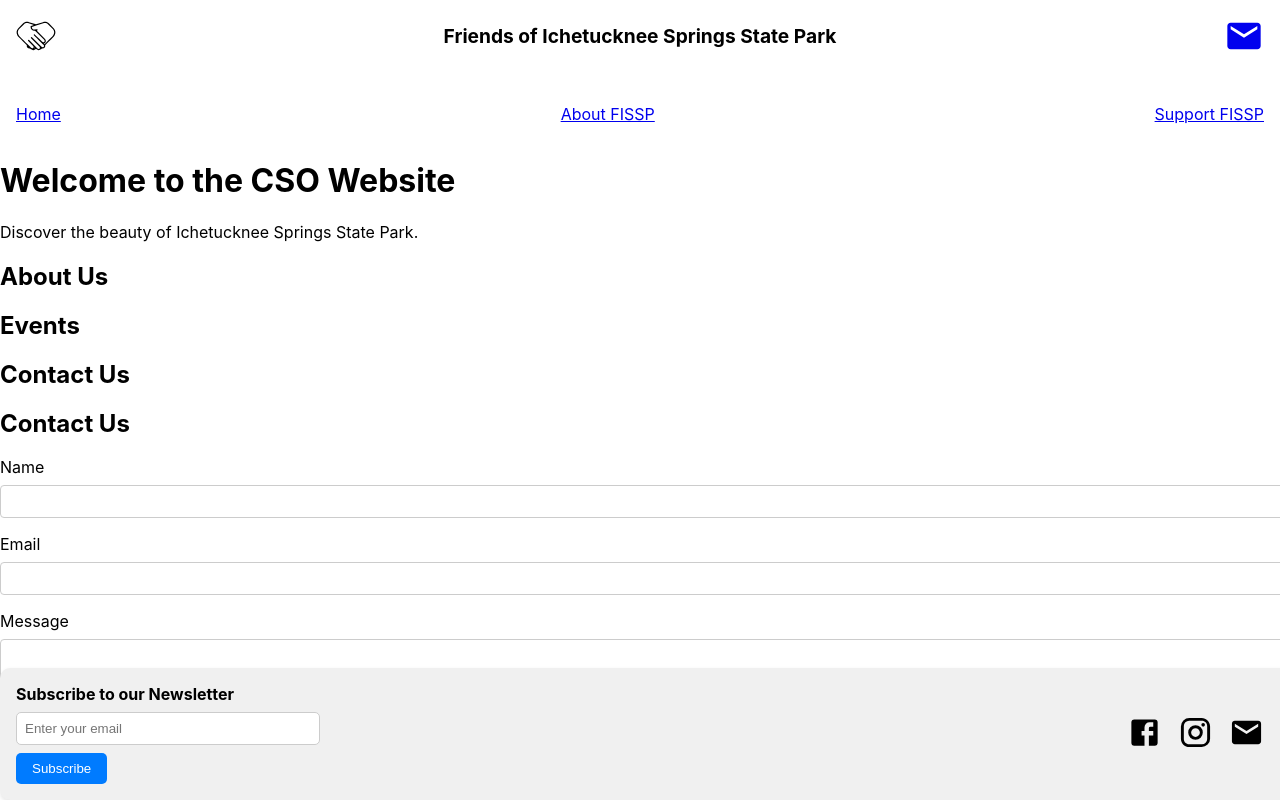
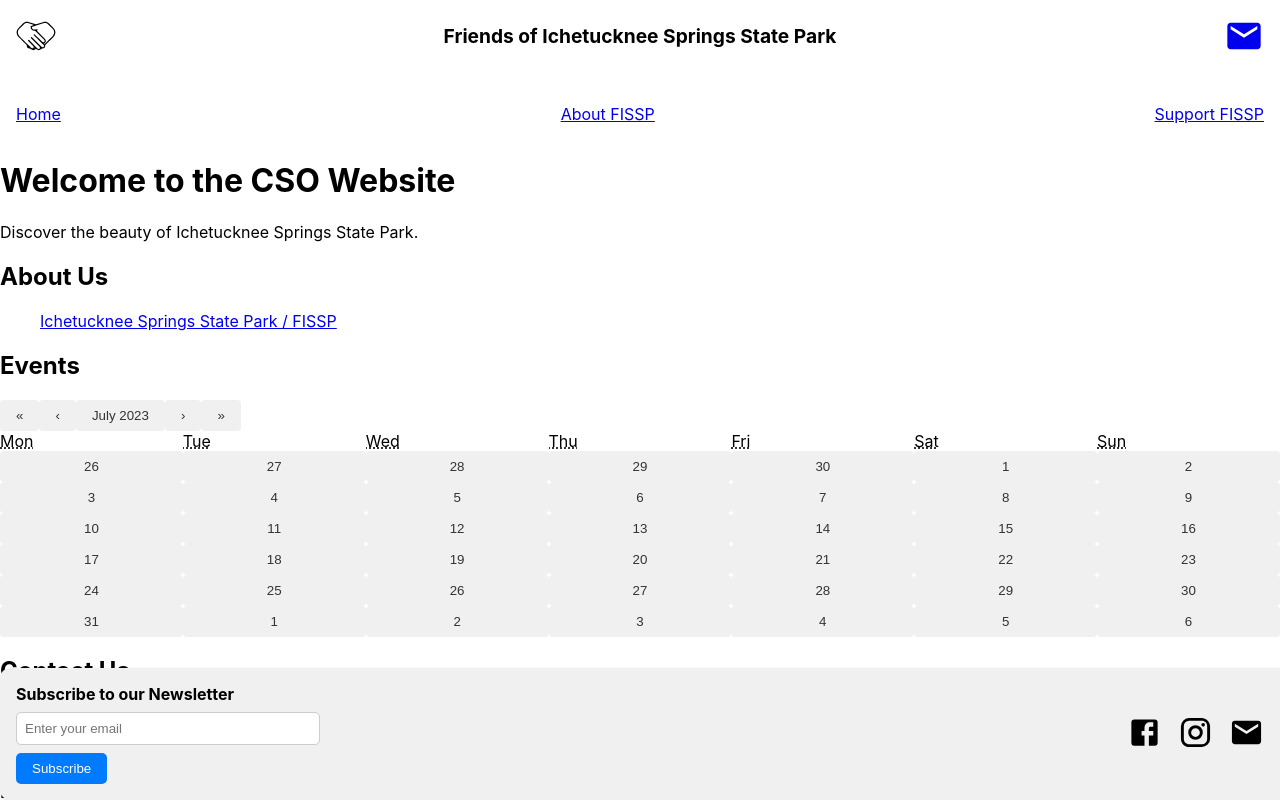
Before and after one commit to d3mmalition/FISSP-Project, a React (Create React App) app: page / in a window 1280 px wide. Shown: the top 800 px of the page. Built offline with nearby package versions, Linux system fonts and the light colour scheme.

Commit message:
content update

```diff
--- a/src/App.js
+++ b/src/App.js
@@ -5,6 +5,7 @@
 import Header from './components/Header/Header';
 import Footer from './components/Footer/Footer';
 import About from './components/About/About';
+import Support from './components/Support/Support';
 
 // Import other components as needed
 
@@ -17,7 +18,8 @@
           <Routes>
             <Route path="/" element={<Homepage />} />
             <Route path="/about" element={<About />} />
-            {/* <Route path="/about" element={<About />} /> */}
+            <Route path="/support" element={<Support />} />
+
             {/* Add more routes for different pages */}
           </Routes>
         </div>
--- a/src/components/Header/Header.js
+++ b/src/components/Header/Header.js
@@ -27,7 +27,7 @@
                         <a href="/about">About FISSP</a>
                     </li>
                     <li className="nav-link">
-                        <a href="/about">Support FISSP</a>
+                        <a href="/support">Support FISSP</a>
                     </li>
                     {/* Add more navigation links as needed */}
                 </ul>
--- a/src/components/Homepage.js
+++ b/src/components/Homepage.js
@@ -1,7 +1,13 @@
 import React from 'react';
 import ContactForm from './Homepage/ContactForm';
+import Calendar from 'react-calendar';
+
+import '../App.css'
+import FacebookWidget from './Homepage/FbWidget';
 
 function Homepage() {
+    const currentDate = new Date();
+
     return (
         <div className="homepage">
             <div className="hero">
@@ -13,14 +19,14 @@
                 <div className="section">
                     <h2>About Us</h2>
                     {/* Add content about the CSO */}
+                    <FacebookWidget/>
                 </div>
                 <div className="section">
                     <h2>Events</h2>
-                    {/* Add upcoming events or event listings */}
-                </div>
+                    <Calendar value={currentDate}/> {/* Add upcoming events or event listings */} </div>
                 <div className="section">
                     <h2>Contact Us</h2>
-                    <ContactForm />
+                    <ContactForm/>
                 </div>
             </div>
         </div>
--- a/src/components/Homepage/ContactForm.js
+++ b/src/components/Homepage/ContactForm.js
@@ -20,7 +20,6 @@
 
     return (
         <form className="contact-form" onSubmit={handleSubmit}>
-            <h2>Contact Us</h2>
             <div className="form-group">
                 <label htmlFor="name">Name</label>
                 <input
--- /dev/null
+++ b/src/components/Homepage/FbWidget.js
@@ -0,0 +1,13 @@
+import React from 'react';
+
+function FacebookWidget() {
+    return (
+        <div class="fb-page" data-href="https://www.facebook.com/profile.php?id=100057315104982&amp;sk=photos" data-tabs="timeline, events" data-width="500" data-height="500" data-small-header="true" data-adapt-container-width="true" data-hide-cover="true" data-show-facepile="true">
+            <blockquote cite="https://www.facebook.com/profile.php?id=100057315104982&amp;sk=photos" class="fb-xfbml-parse-ignore">
+                <a href="https://www.facebook.com/profile.php?id=100057315104982&amp;sk=photos">Ichetucknee Springs State Park / FISSP</a>
+            </blockquote>
+        </div>
+    )
+}
+
+export default FacebookWidget
```
